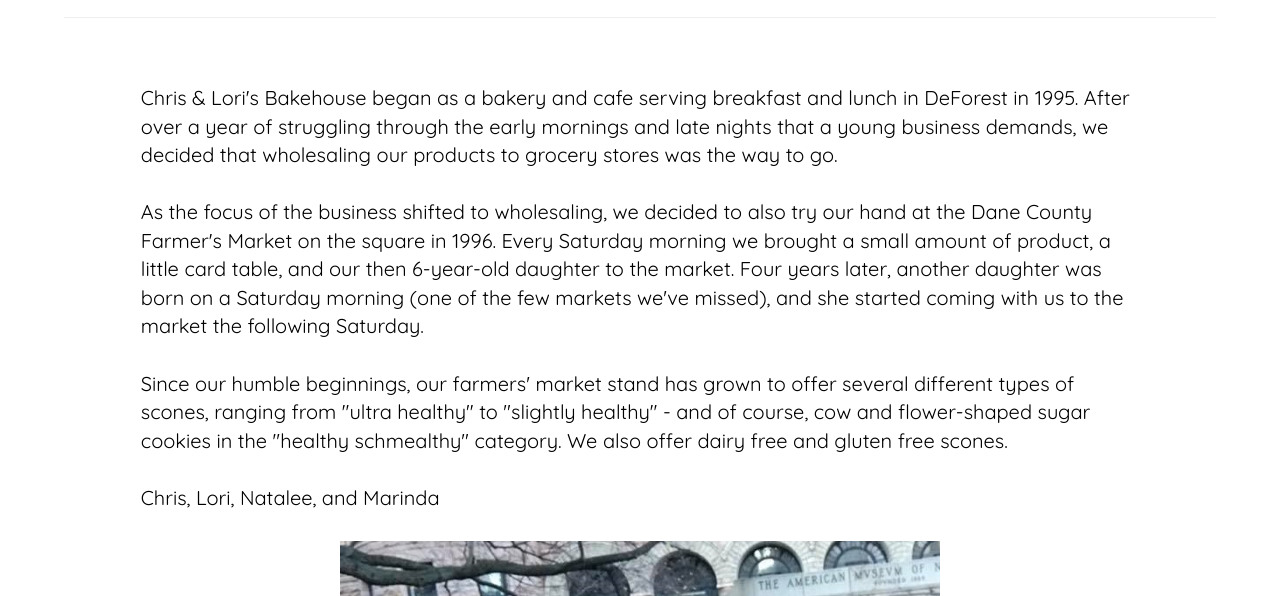
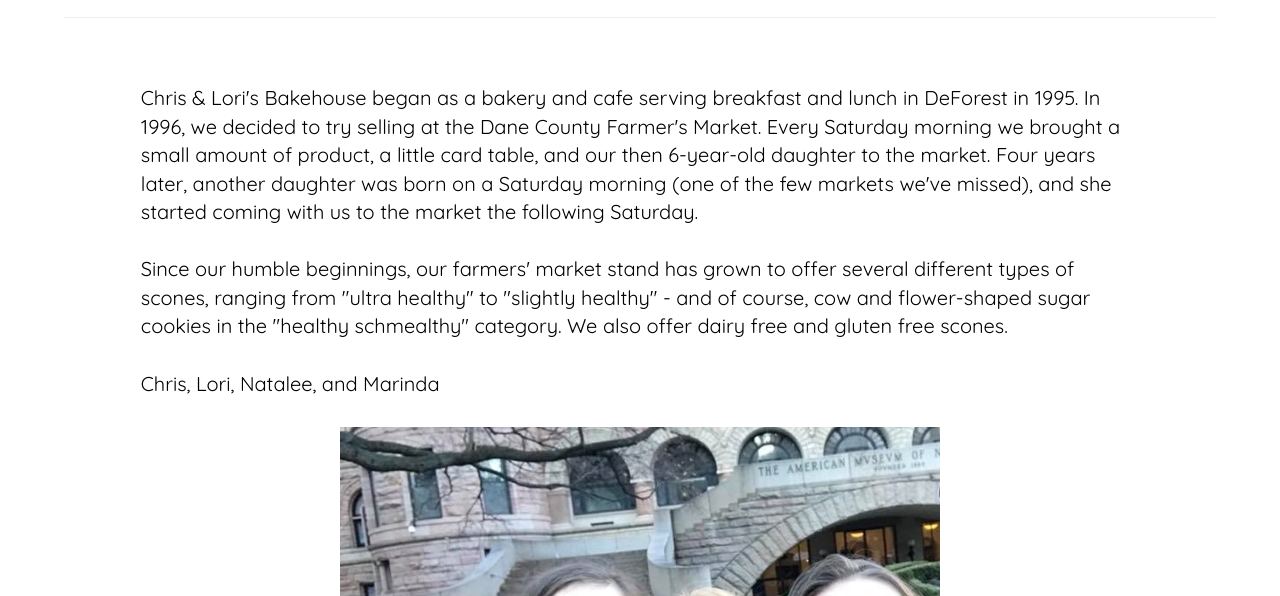
Before and after one commit to chrisandlorisbakehouse/chrisandlorisbakehouse.github.io, a website: page about.html in a window 1280 px wide. Shown: the part 204-800 px from the top of the page. Drawn offline with nearby package versions, Linux system fonts and the light colour scheme; a web font is replaced by a local one.

Commit message:
Update about.html

```diff
--- a/about.html
+++ b/about.html
@@ -132,10 +132,7 @@ a {
 
 
 
-<p align="left" class="details"> Chris & Lori's Bakehouse began as a bakery and cafe serving breakfast and lunch in DeForest in 1995. After over a year of struggling through the early mornings and late nights that a young business demands, we decided that wholesaling our products to grocery stores was the way to go.
-</br>
-</br>
-As the focus of the business shifted to wholesaling, we decided to also try our hand at the Dane County Farmer's Market on the square in 1996. Every Saturday morning we brought a small amount of product, a little card table, and our then 6-year-old daughter to the market. Four years later, another daughter was born on a Saturday morning (one of the few markets we've missed), and she started coming with us to the market the following Saturday.
+<p align="left" class="details"> Chris & Lori's Bakehouse began as a bakery and cafe serving breakfast and lunch in DeForest in 1995. In 1996, we decided to try selling at the Dane County Farmer's Market. Every Saturday morning we brought a small amount of product, a little card table, and our then 6-year-old daughter to the market. Four years later, another daughter was born on a Saturday morning (one of the few markets we've missed), and she started coming with us to the market the following Saturday.
 </br>
 </br>
 Since our humble beginnings, our farmers' market stand has grown to offer several different types of scones, ranging from "ultra healthy" to "slightly healthy" - and of course, cow and flower-shaped sugar cookies in the "healthy schmealthy" category. We also offer dairy free and gluten free scones.
```
